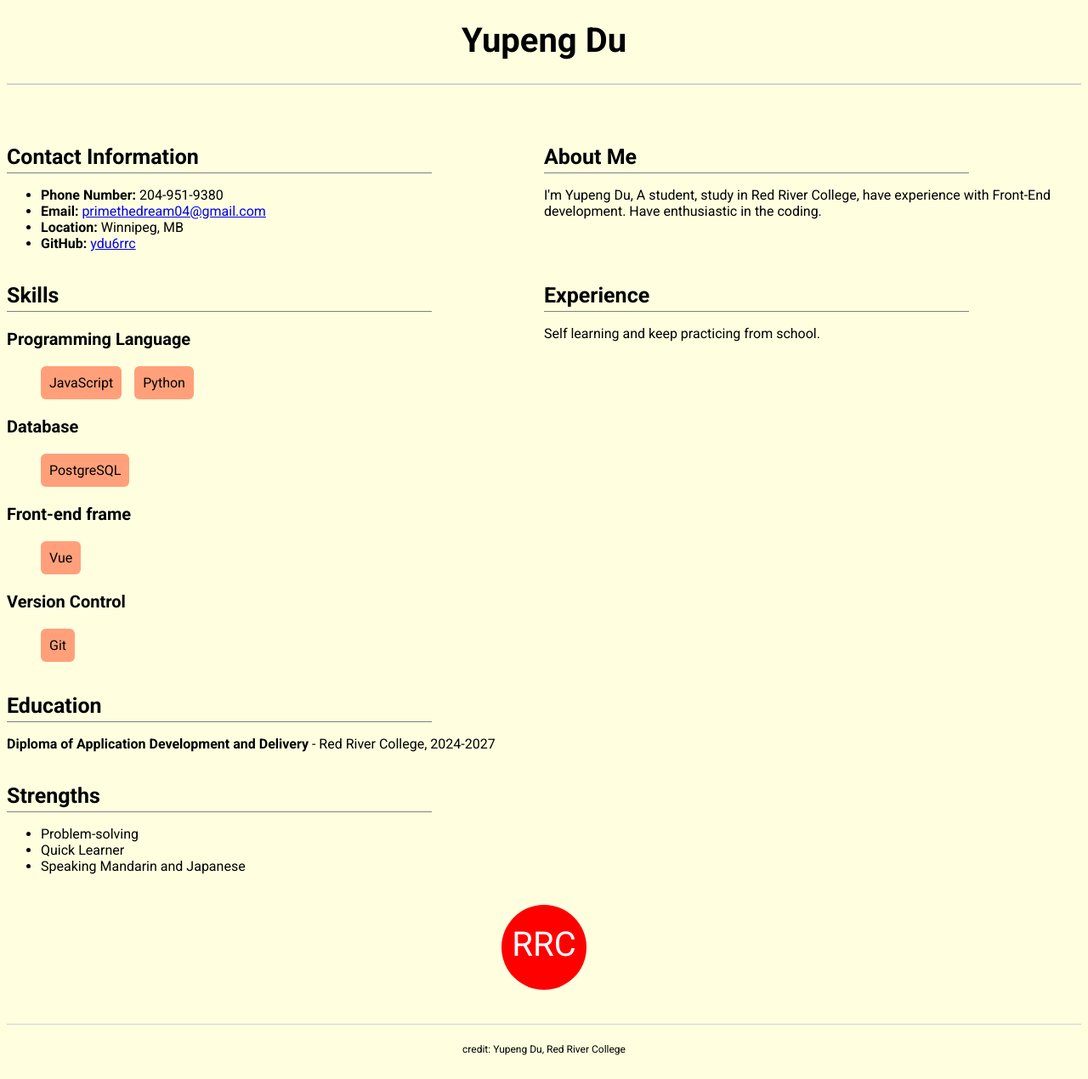
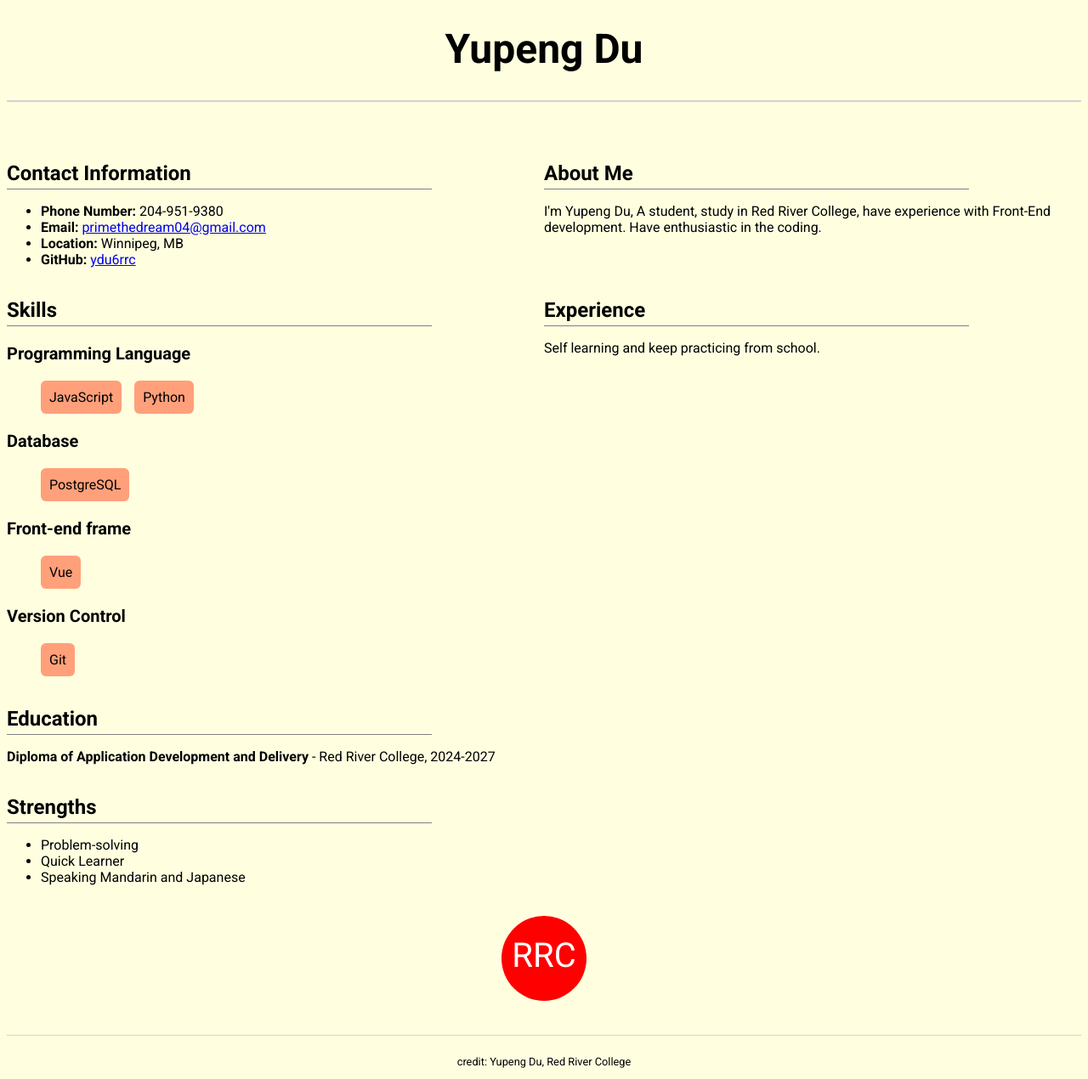
Before and after one commit to ydu6rrc/COMP-2230-Assignment-2, a plain HTML site: page index.html in a window 1280 px wide. Shown: the part 191-1461 px from the top of the page at 85% size. Drawn offline with Linux system fonts and the light colour scheme.

Commit message:
Fix font size by using rem instead of pixel.

```diff
--- a/styles.css
+++ b/styles.css
@@ -4,18 +4,18 @@ body{
     background-color: lightyellow;
     color:black;
     font-family: "Roboto", Arial, sans-serif;
-    font-size: 16px;
+    font-size: 1rem;
     font-weight: normal;
 }
 
 
 h1 {
-    font-size: 40px;
+    font-size: 3rem;
     font-weight: bold;
 }
 
 h2 {
-    font-size: 25px;
+    font-size: 1.5rem;
     font-weight: bold;
     width: 500px;
     border-bottom: 1px solid grey;
@@ -24,7 +24,7 @@ h2 {
 }
 
 h3 {
-    font-size: 20px;
+    font-size: 1.25rem;
 }
 
 .container {
@@ -83,7 +83,7 @@ footer {
   margin-top: 20px;
   padding-top: 10px;
   text-align: center;
-  font-size: 12px;
+  font-size: 0.8rem;
 }
 
 @media (max-width: 480px) {
```
